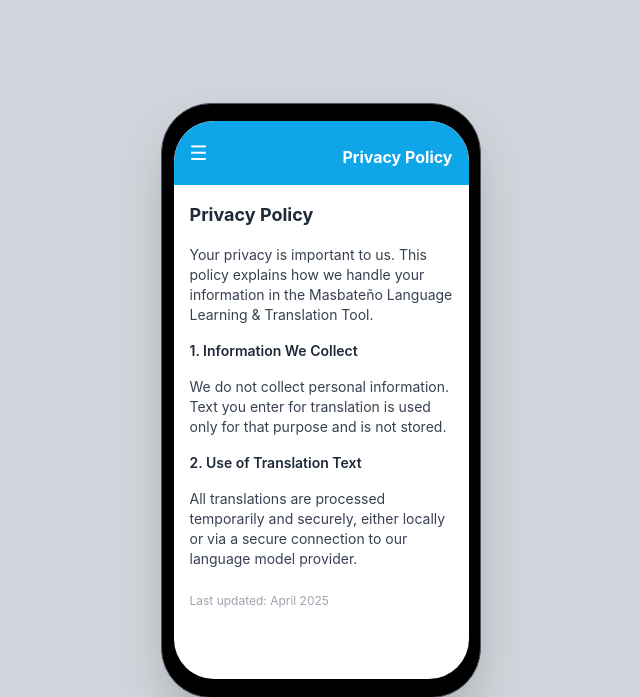
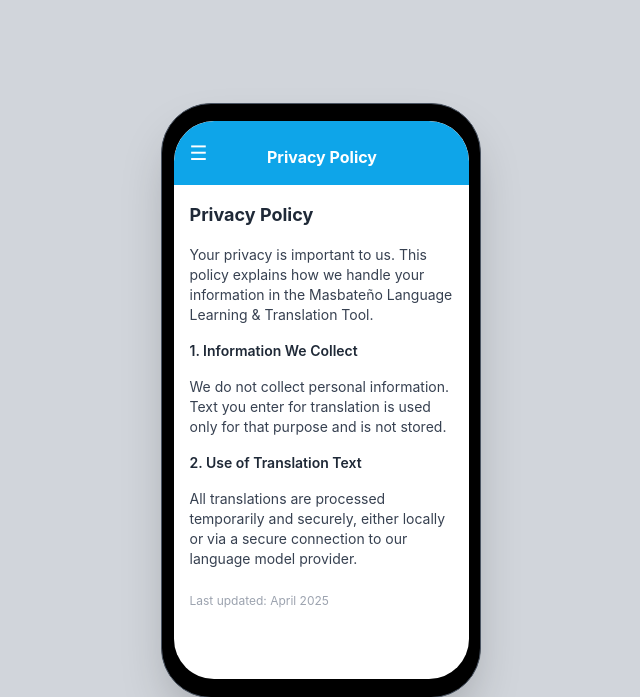
Before and after one commit to windy-28/masbatenyo-translator, a Flask app: page /privacy-policy in a window 1280 px wide. Shown: the top 697 px of the page, without its empty margins (319-959 px from the left). Run offline with Flask 3, Linux system fonts and the light colour scheme; parts of the project's set-up code (start-up, migrations or seed data) failed here and were passed over; some libraries are stand-ins or nearby versions.

Commit message:
Update privacy policy.html

```diff
--- a/templates/privacy policy.html
+++ b/templates/privacy policy.html
@@ -47,6 +47,7 @@
       <nav class="bg-sky-500 p-4 flex justify-between items-center rounded-t-[40px]">
         <button id="menuBtn" class="text-white text-xl">&#9776;</button>
         <h1 class="text-white font-bold pt-2 pl-2">Privacy Policy</h1>
+        <div class="w-6"></div>
       </nav>
 
       <!-- Main Content (Scrollable) -->
```
